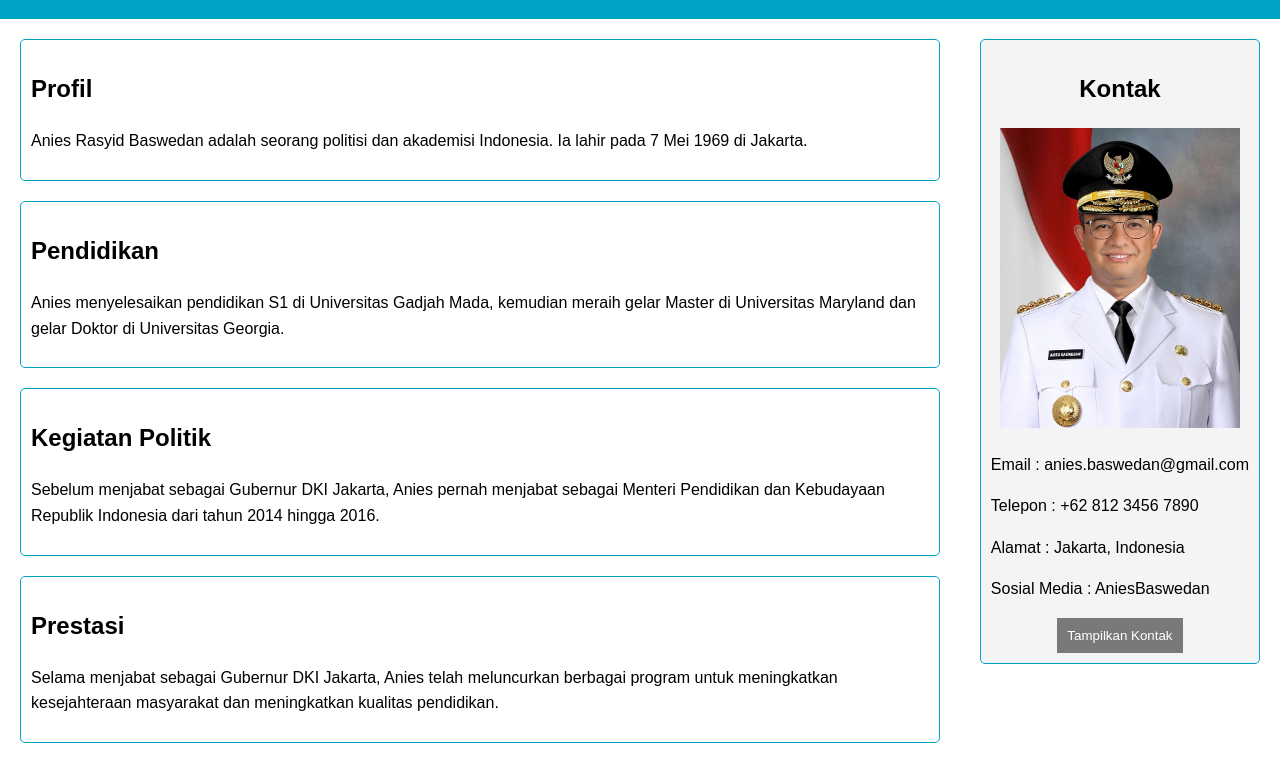
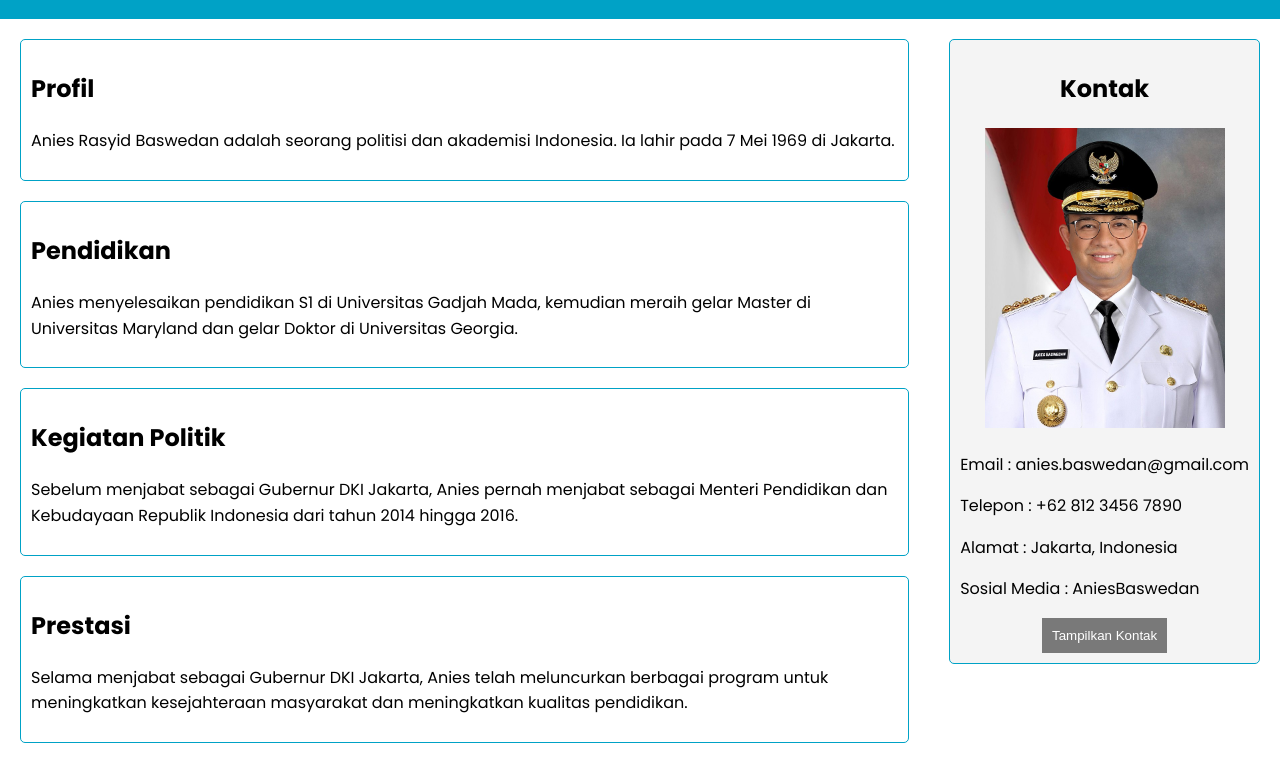
Before and after one commit to jekijulio/submission-cc-dpw, a plain HTML site: page index.html in a window 1280 px wide. Shown: the part 95-855 px from the top of the page. Drawn offline with Linux system fonts and the light colour scheme.

Commit message:
ubah font menjadi poppins

```diff
--- a/style.css
+++ b/style.css
@@ -1,10 +1,12 @@
+@import url('https://fonts.googleapis.com/css2?family=Poppins:ital,wght@0,100;0,200;0,300;0,400;0,500;0,600;0,700;0,800;0,900;1,100;1,200;1,300;1,400;1,500;1,600;1,700;1,800;1,900&display=swap');
+
 html, body {
     height: 100%;
     margin: 0;
+    font-family: "Poppins", sans-serif;
 }
 
 body {
-    font-family: Arial, sans-serif;
     margin: 0;
     padding: 0;
     line-height: 1.6;
```
